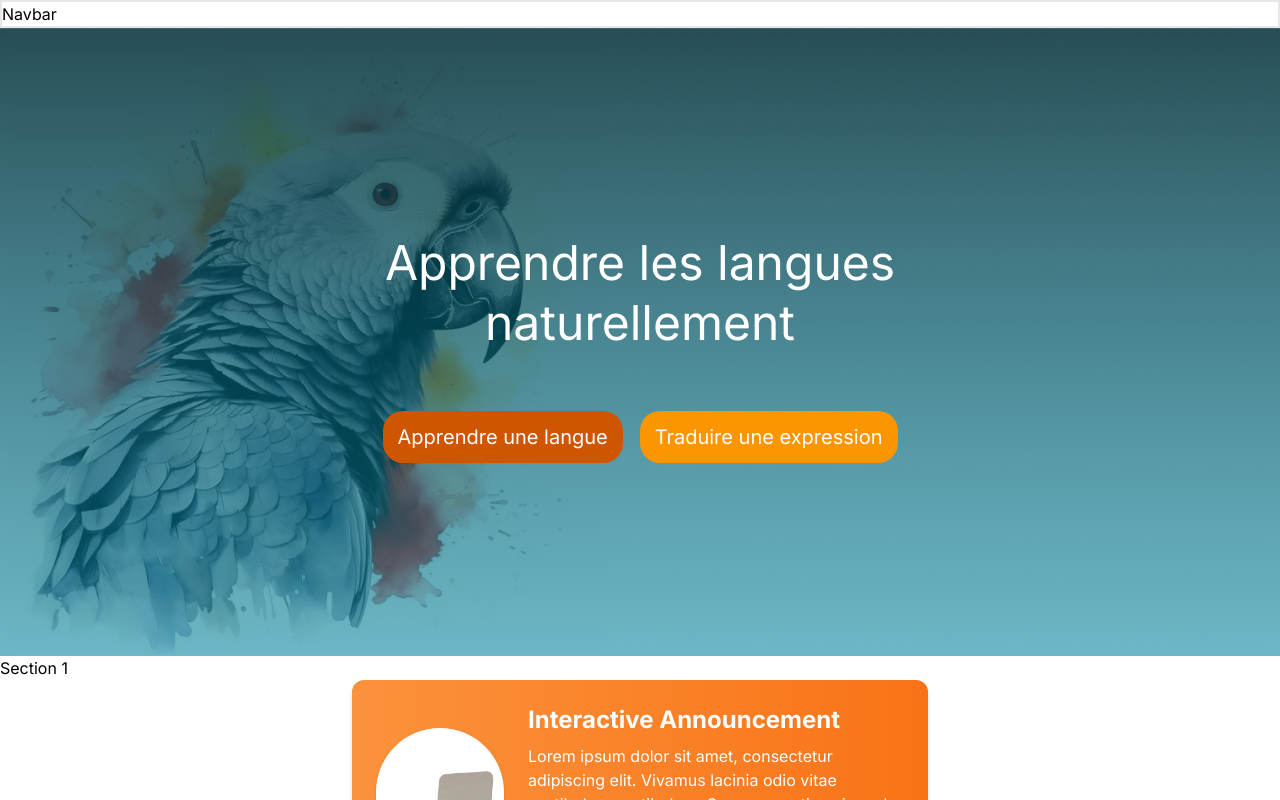
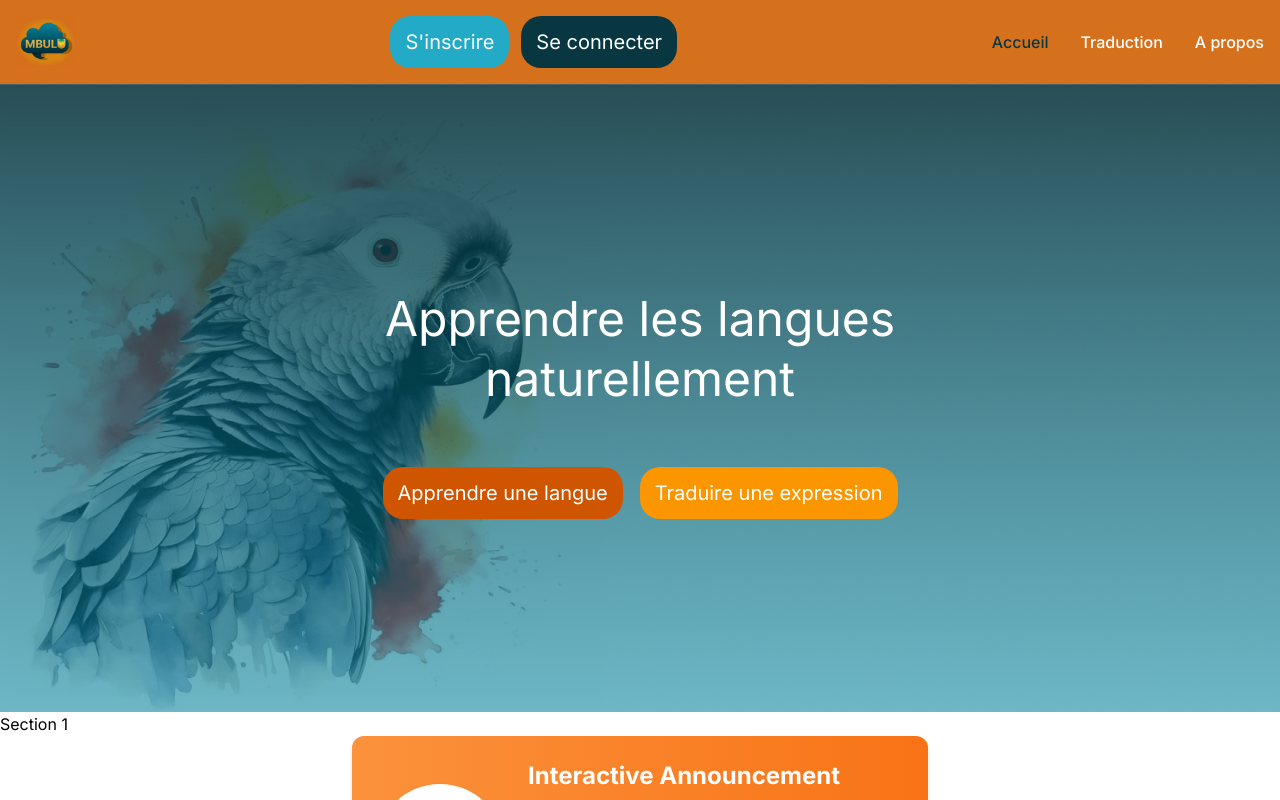
Before and after one commit to franckdarren/mbulu, a Next.js app: page / in a window 1280 px wide. Shown: the top 800 px of the page. Built offline with nearby package versions, Linux system fonts and the light colour scheme.

Commit message:
ajout de la navbar

```diff
--- a/app/_components/Navbar.jsx
+++ b/app/_components/Navbar.jsx
@@ -1,7 +1,86 @@
+import Link from "next/link";
+import Image from "next/image";
+import logo from "../../public/assets/logo.png";
+import { Button } from "./Button";
+
 export function Navbar() {
     return (
-        <div className="border-2">
-            <p>Navbar</p>
+        <div className="">
+            <nav className="bg-[#D5711C]">
+                <div className="max-w-screen-xl flex flex-wrap items-center justify-between mx-auto p-4">
+                    <a
+                        href="/"
+                        className="flex items-center space-x-3 rtl:space-x-reverse"
+                    >
+                        <Image
+                            src={logo}
+                            alt="logo phytoscience"
+                            className="object-cover h-[50px] w-auto"
+                        />
+                    </a>
+                    <div className="flex gap-3">
+                        <Button titreButton="S'inscrire" color="bg-[#22AAC6] hover:bg-[#e08e49]" />
+                        <Button titreButton="Se connecter" color="bg-[#093741] hover:bg-[#e08e49]" />
+                    </div>
+                    <button
+                        data-collapse-toggle="navbar-default"
+                        type="button"
+                        className="inline-flex items-center p-2 w-10 h-10 justify-center text-sm text-gray-500 rounded-lg md:hidden hover:bg-gray-100 focus:outline-none focus:ring-2 focus:ring-gray-200 dark:text-gray-400 dark:hover:bg-gray-700 dark:focus:ring-gray-600"
+                        aria-controls="navbar-default"
+                        aria-expanded="false"
+                    >
+                        <span className="sr-only">Open main menu</span>
+                        <svg
+                            className="w-5 h-5"
+                            aria-hidden="true"
+                            xmlns="http://www.w3.org/2000/svg"
+                            fill="none"
+                            viewBox="0 0 17 14"
+                        >
+                            <path
+                                stroke="currentColor"
+                                strokeLinecap="round"
+                                strokeLinejoin="round"
+                                strokeWidth="2"
+                                d="M1 1h15M1 7h15M1 13h15"
+                            />
+                        </svg>
+                    </button>
+                    <div
+                        className="hidden w-full md:block md:w-auto"
+                        id="navbar-default"
+                    >
+                        <ul className="font-medium flex flex-col p-4 md:p-0 mt-4  rounded-lg md:flex-row md:space-x-8 rtl:space-x-reverse md:mt-0 md:border-0 ">
+                            <li>
+                                <a
+                                    href="/"
+                                    className="block py-2 px-3  text-[#093741] rounded  md:hover:bg-transparent md:border-0 md:p-0 "
+                                    aria-current="page"
+                                >
+                                    Accueil
+                                </a>
+                            </li>
+                            <li>
+                                <a
+                                    href="/produits"
+                                    className="block py-2 px-3 text-white   md:border-0 md:hover:text-[#22AAC6] md:p-0 "
+                                >
+                                    Traduction
+                                </a>
+                            </li>
+                            <li>
+                                <a
+                                    href="/temoignages"
+                                    className="block py-2 px-3 text-white rounded  md:border-0 md:hover:text-[#22AAC6] md:p-0 "
+                                >
+                                    A propos
+                                </a>
+                            </li>
+                        </ul>
+                    </div>
+
+                </div>
+            </nav>
         </div>
     );
 }
--- a/app/layout.js
+++ b/app/layout.js
@@ -14,12 +14,25 @@ export default function RootLayout({ children }) {
   return (
     <html lang="fr">
       <head>
+        <link
+          href="https://cdnjs.cloudflare.com/ajax/libs/flowbite/2.3.0/flowbite.min.css"
+          rel="stylesheet"
+        />
+        <link
+          rel="icon"
+          href="/icon"
+          type="image"
+        />
       </head>
       <body className={inter.className}>
         {children}
         <script
           src="../script.js" defer>
         </script>
+        <script
+          src="https://cdnjs.cloudflare.com/ajax/libs/flowbite/2.3.0/flowbite.min.js"
+          defer>
+        </script>
       </body>
     </html>
   );
```
